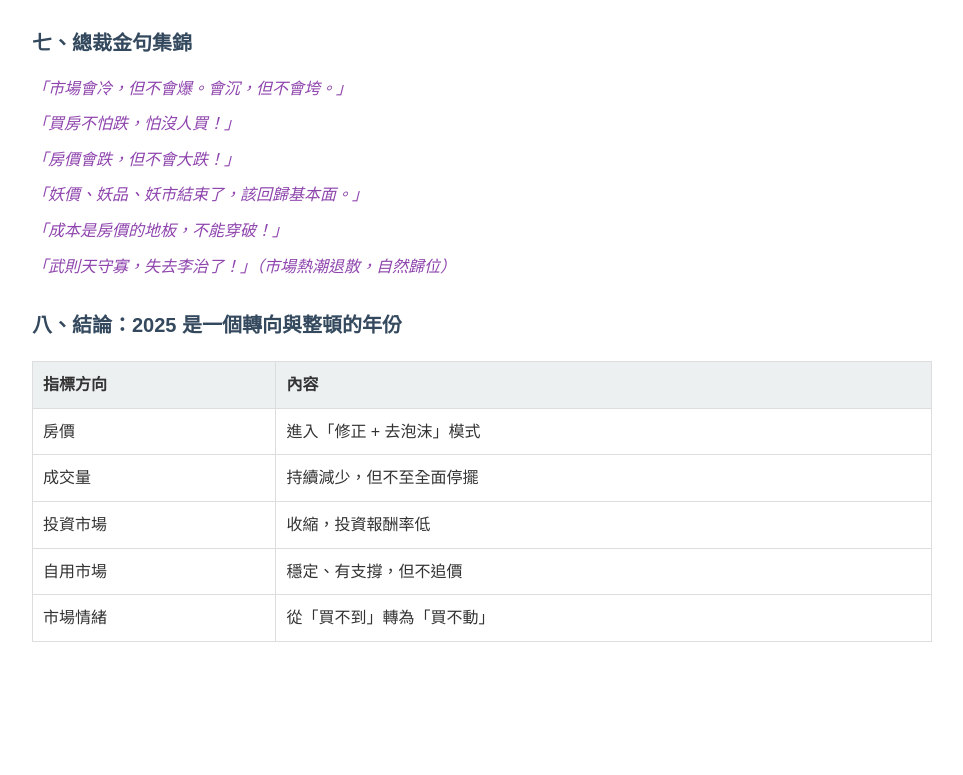
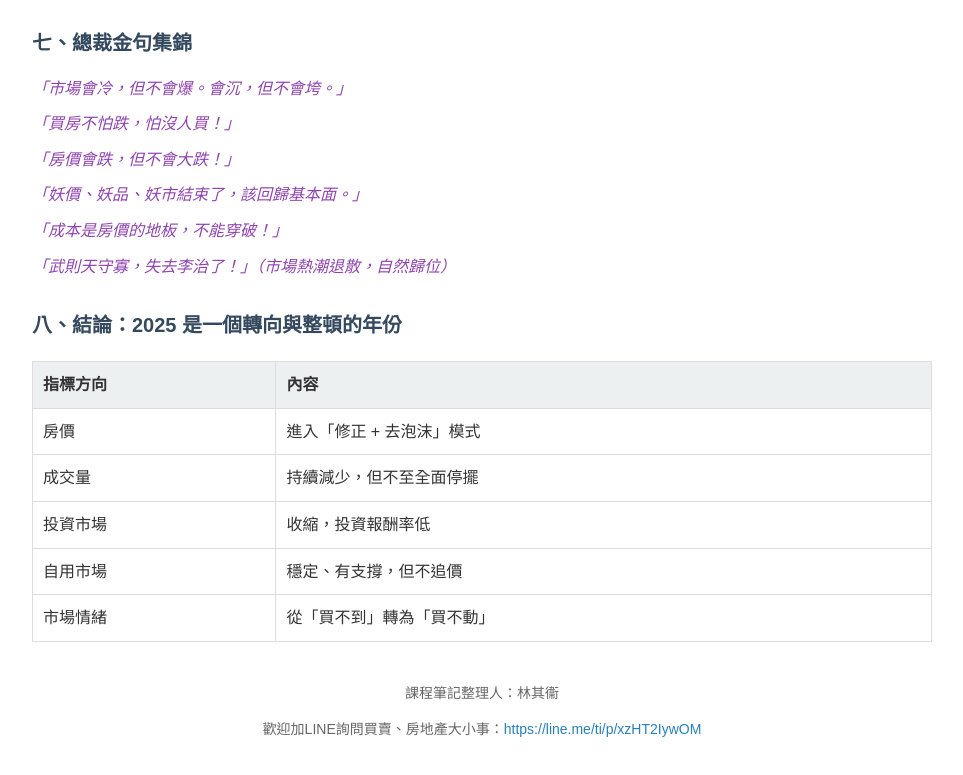
Before and after one commit to Larryveryhandsome/renote, a plain HTML site: page index.html in a window 1280 px wide. Shown: the part 1840-2615 px from the top of the page, without its empty margins (158-1121 px from the left). Before the commit the page ends 2532 px from the top, so only its background shows below. Drawn offline with Linux system fonts and the light colour scheme.

Commit message:
Update index.html

```diff
--- a/index.html
+++ b/index.html
@@ -53,6 +53,19 @@
         }
         .section {
             margin-bottom: 30px;
+        }
+        .footer {
+            text-align: center;
+            margin-top: 40px;
+            font-size: 14px;
+            color: #666;
+        }
+        .footer a {
+            color: #2980b9;
+            text-decoration: none;
+        }
+        .footer a:hover {
+            text-decoration: underline;
         }
         @media (max-width: 600px) {
             h1 { font-size: 20px; }
@@ -140,5 +153,10 @@
             <tr><td>市場情緒</td><td>從「買不到」轉為「買不動」</td></tr>
         </table>
     </div>
+
+    <div class="footer">
+        <p>課程筆記整理人：林其衞</p>
+        <p>歡迎加LINE詢問買賣、房地產大小事：<a href="https://line.me/ti/p/xzHT2IywOM" target="_blank">https://line.me/ti/p/xzHT2IywOM</a></p>
+    </div>
 </body>
 </html>
```
